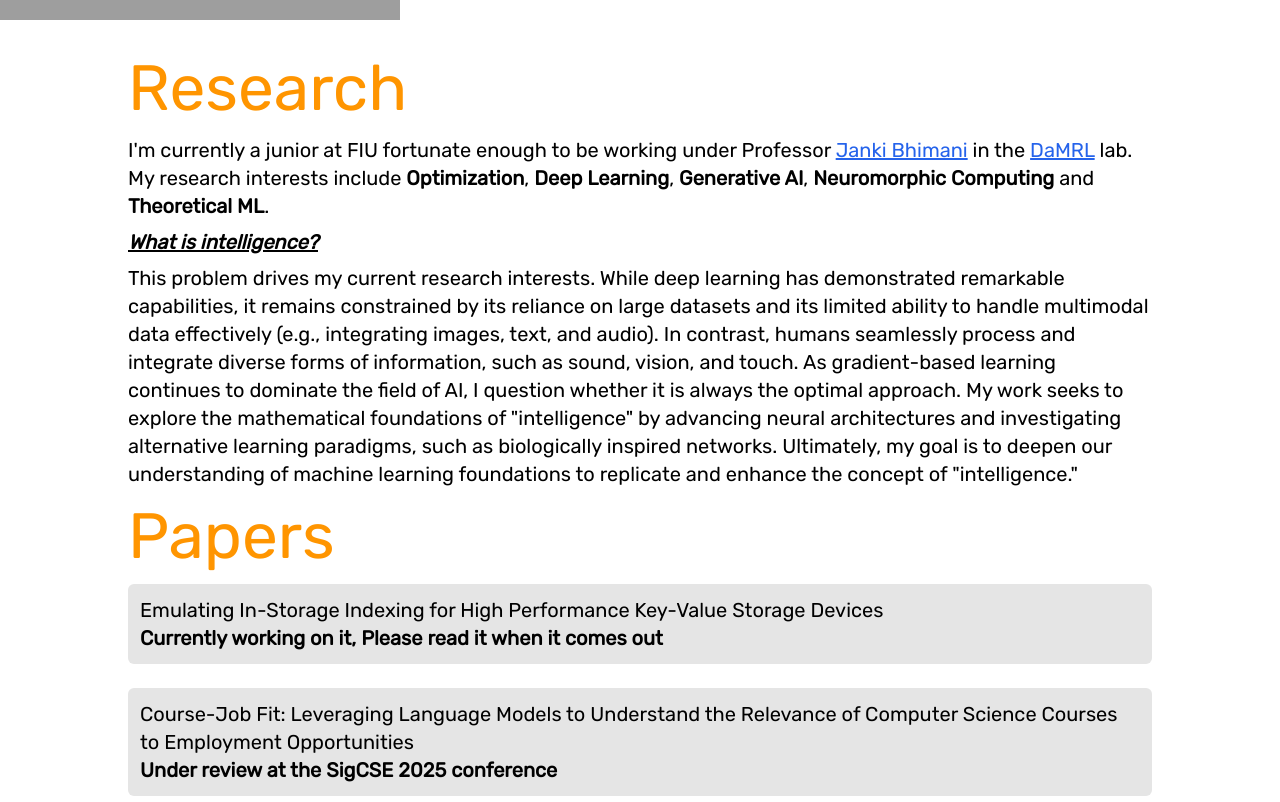
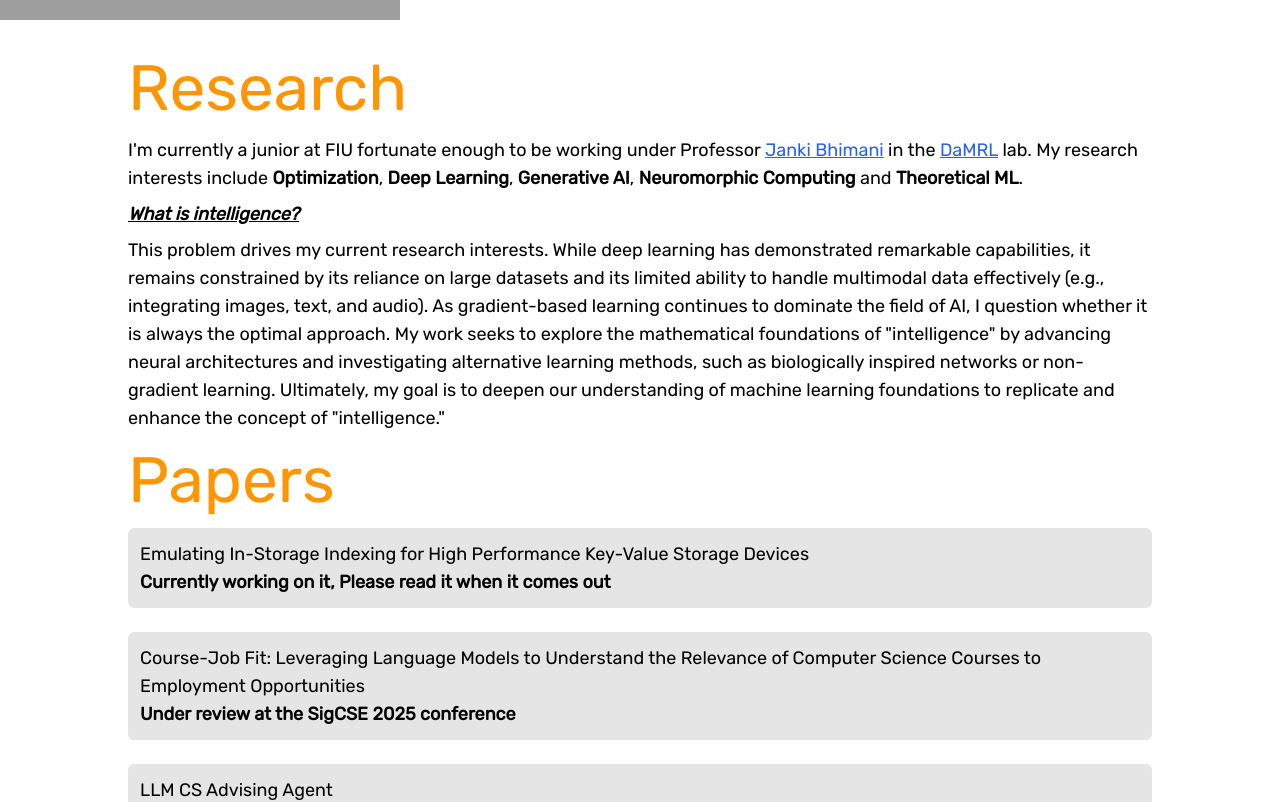
Before and after one commit to chriskverne/Portfolio-website, a Next.js app: page / in a window 1280 px wide. Shown: the part 280-1082 px from the top of the page. Built offline with nearby package versions, Linux system fonts and the light colour scheme; grey boxes are pictures that could not be loaded.

Commit message:
changed text size and research description

```diff
--- a/app/components/Paper.tsx
+++ b/app/components/Paper.tsx
@@ -4,7 +4,7 @@ import React from 'react'
 const Paper = ({paper}) => {
   return (
     <div className='mb-6 bg-[#e5e5e5] p-3 rounded-md'>
-      <p className='text-xl'>{paper.title}</p>
+      <p className='text-lg'>{paper.title}</p>
       {paper.isPublished && (
         <Link href={paper.link}>
           <p className='text-green-500 font-bold text-xl'>{paper.conference}</p>
@@ -12,11 +12,11 @@ const Paper = ({paper}) => {
       )}
 
       {paper.underReview && (
-        <p className='font-bold text-xl'>Under review at the {paper.conference} conference</p>
+        <p className='font-bold text-lg'>Under review at the {paper.conference} conference</p>
       )}
 
       {paper.workingOn && (
-        <p className='font-bold text-xl'>Currently working on it, Please read it when it comes out</p>
+        <p className='font-bold text-lg'>Currently working on it, Please read it when it comes out</p>
       )}
 
       <div>
--- a/app/components/Research.tsx
+++ b/app/components/Research.tsx
@@ -10,7 +10,7 @@ const Research = () => {
       <div className='w-4/5'>
         <Title title={"Research"} />
       </div>
-      <div className='w-4/5 text-xl'>
+      <div className='w-4/5 text-lg'>
         <p>
           I&apos;m currently a junior at FIU fortunate enough to be working under Professor <Link className='text-blue-600 underline' target='blank' href={'https://www.cis.fiu.edu/faculty-staff/janki-bhimani/'}>Janki Bhimani</Link> in
           the <Link className='text-blue-600 underline' href={'https://damrl.cis.fiu.edu/'} target='_blank'>DaMRL</Link> lab.
@@ -19,7 +19,7 @@ const Research = () => {
         <p className='mt-2 underline'><i><b>What is intelligence?</b></i></p>
         <p className='mt-2'>
           This problem drives my current research interests.
-          While deep learning has demonstrated remarkable capabilities, it remains constrained by its reliance on large datasets and its limited ability to handle multimodal data effectively (e.g., integrating images, text, and audio). In contrast, humans seamlessly process and integrate diverse forms of information, such as sound, vision, and touch. As gradient-based learning continues to dominate the field of AI, I question whether it is always the optimal approach. My work seeks to explore the mathematical foundations of &quot;intelligence&quot; by advancing neural architectures and investigating alternative learning paradigms, such as biologically inspired networks. Ultimately, my goal is to deepen our understanding of machine learning foundations to replicate and enhance the concept of &quot;intelligence.&quot;
+          While deep learning has demonstrated remarkable capabilities, it remains constrained by its reliance on large datasets and its limited ability to handle multimodal data effectively (e.g., integrating images, text, and audio). As gradient-based learning continues to dominate the field of AI, I question whether it is always the optimal approach. My work seeks to explore the mathematical foundations of &quot;intelligence&quot; by advancing neural architectures and investigating alternative learning methods, such as biologically inspired networks or non-gradient learning. Ultimately, my goal is to deepen our understanding of machine learning foundations to replicate and enhance the concept of &quot;intelligence.&quot;
         </p>
       </div>
       <div className='w-4/5'>
```
